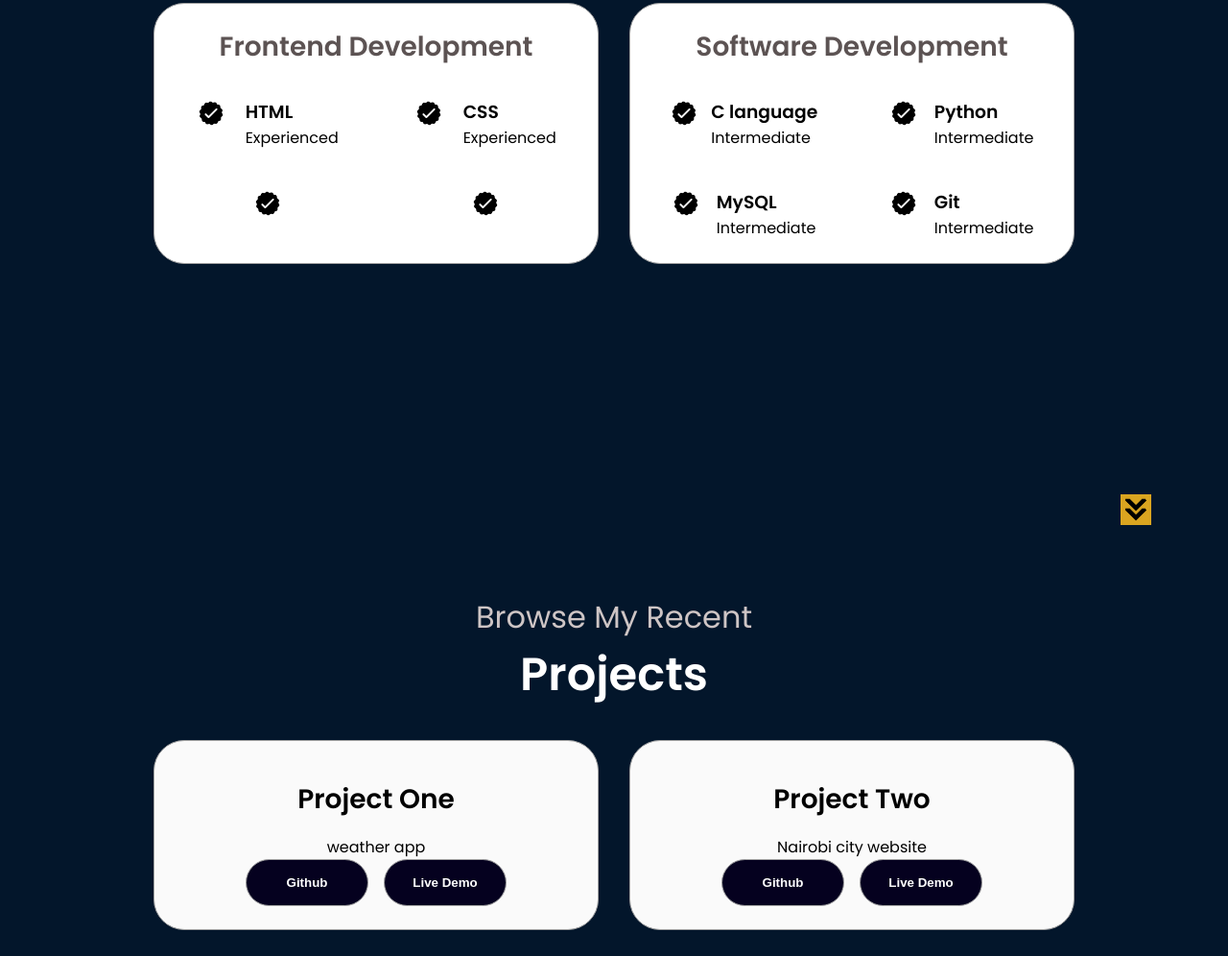
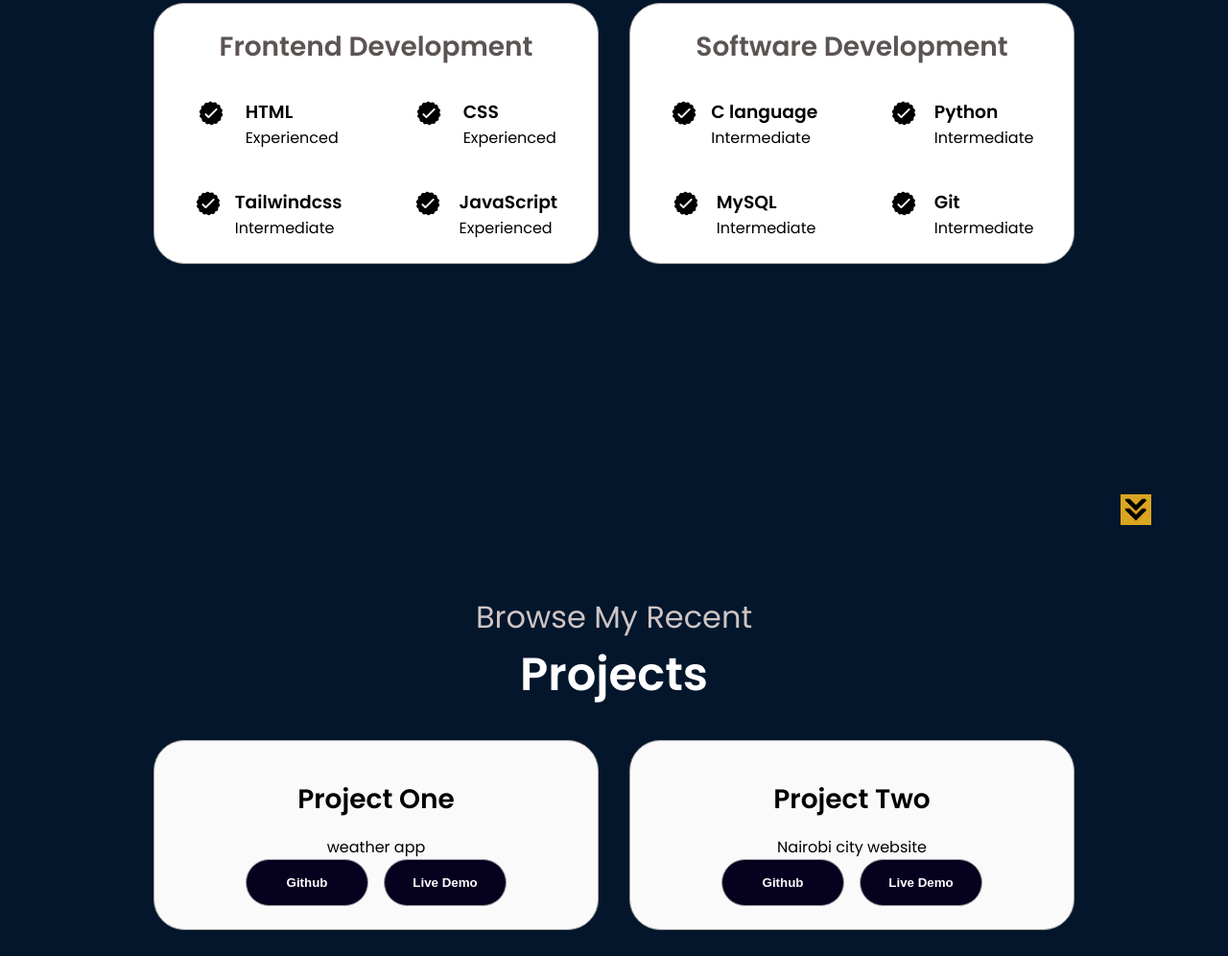
Before and after one commit to khisareuben/my-ultimate-portfolio-website, a plain HTML site: page index.html in a window 1280 px wide. Shown: the part 1845-2841 px from the top of the page at 96% size. Drawn offline with Linux system fonts and the light colour scheme.

Commit message:
Update index.html

```diff
--- a/index.html
+++ b/index.html
@@ -173,10 +173,10 @@
 
                 <!-- I will include the commented ones once i have learnt them -->
 
-                <!-- <div>
-                  <h3>SASS</h3>
+                <div>
+                  <h3>Tailwindcss</h3>
                   <p>Intermediate</p>
-                </div> -->
+                </div>
               </article>
               <article>
                 <img
@@ -184,10 +184,10 @@
                   alt="Experience icon"
                   class="icon"
                 />
-                <!-- <div>
+                <div>
                   <h3>JavaScript</h3>
-                  <p>Basic</p>
-                </div> -->
+                  <p>Experienced</p>
+                </div>
               </article>
               <!-- <article>
                 <img
```
